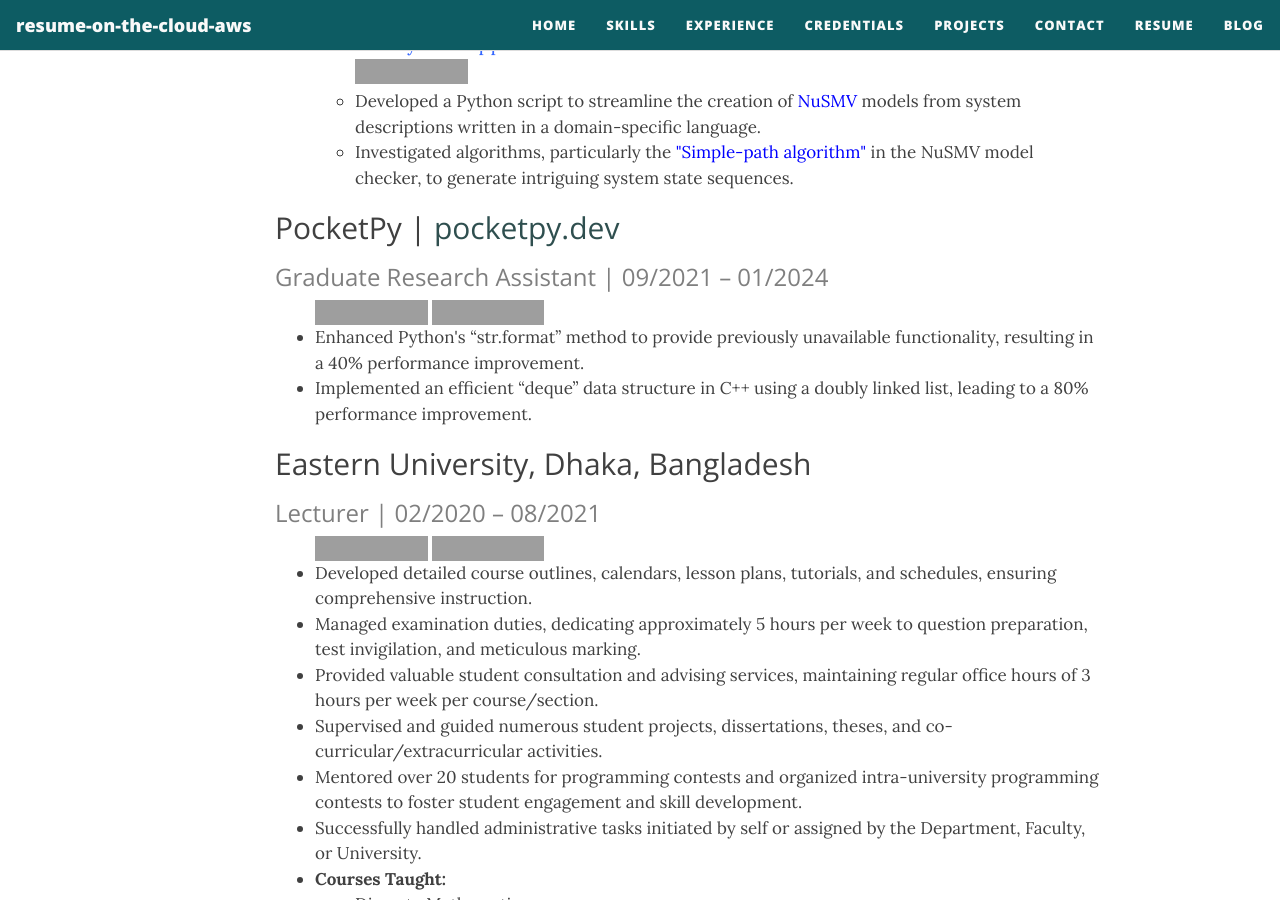
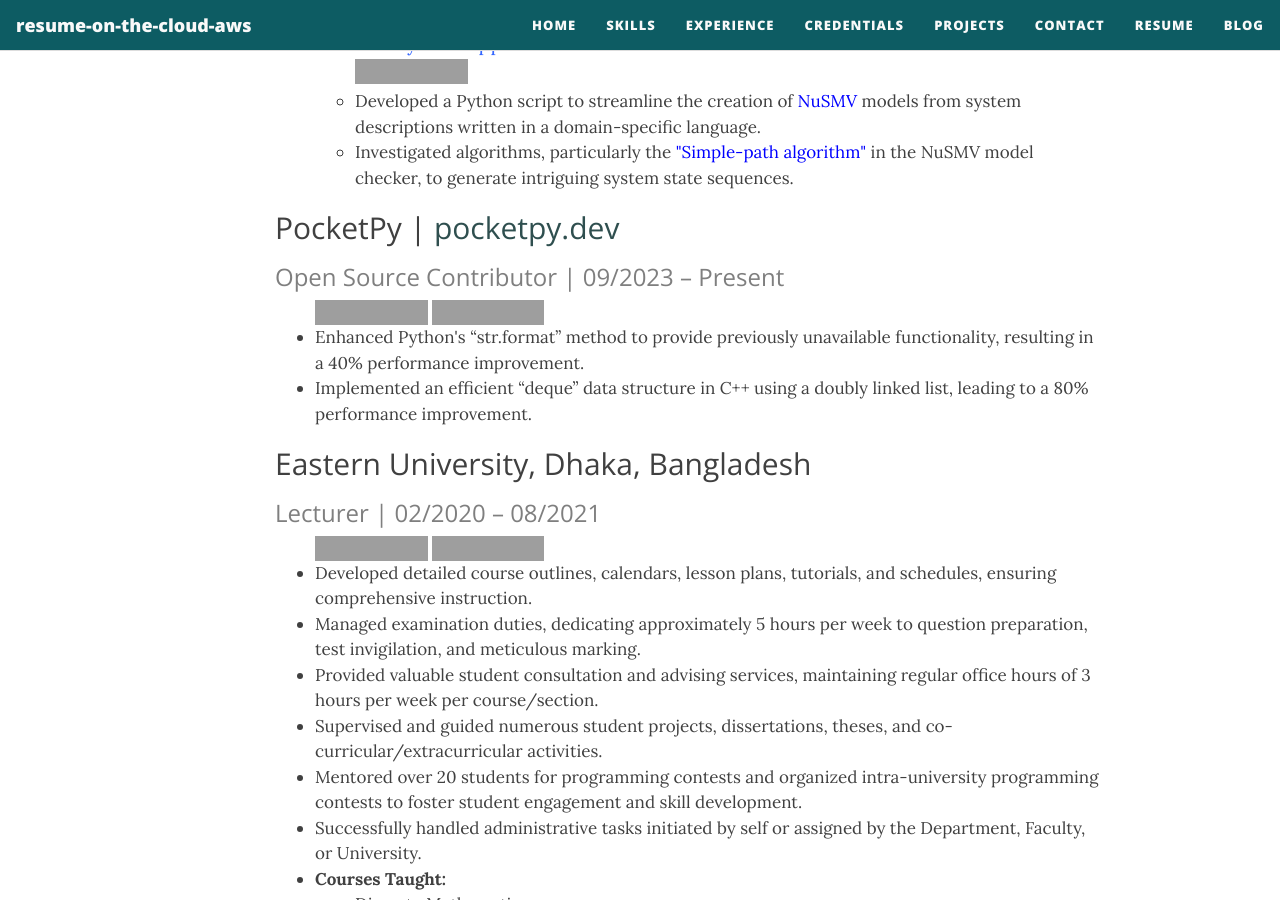
Before and after one commit to numan947/resume-on-the-cloud-aws, a Jekyll site: the page built from portfoliowebsite/experiences.md, in a window 1280 px wide and 900 px high, scrolled down 1008 px, cut to the strip 0-900 px from the top of the window. Built offline with Jekyll 4.4.1, drawn with Linux system fonts in a browser that asks for light colours; nearby versions of some CDN libraries; grey boxes are pictures that could not be loaded.

Commit message:
Updated experience a bit

```diff
--- a/portfoliowebsite/experiences.md
+++ b/portfoliowebsite/experiences.md
@@ -68,7 +68,7 @@ subtitle:
     </li>
 </ul>
 ## <span style="font-weight:normal">PocketPy | <a href="https://pocketpy.dev" target="_blank">pocketpy.dev</a></span>
-### <span style="color:#7f7f7f;font-weight:normal">Graduate Research Assistant | 09/2021 – 01/2024</span>
+### <span style="color:#7f7f7f;font-weight:normal">Open Source Contributor | 09/2023 – Present</span>
 
 <ul style="font-size:17px">
 <img src="https://img.shields.io/badge/c++-%2300599C.svg?style=for-the-badge&logo=c%2B%2B&logoColor=white" height="25">
```
